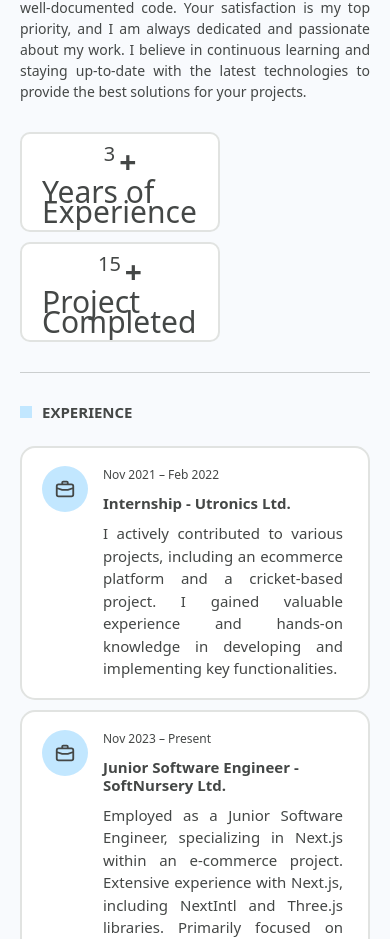
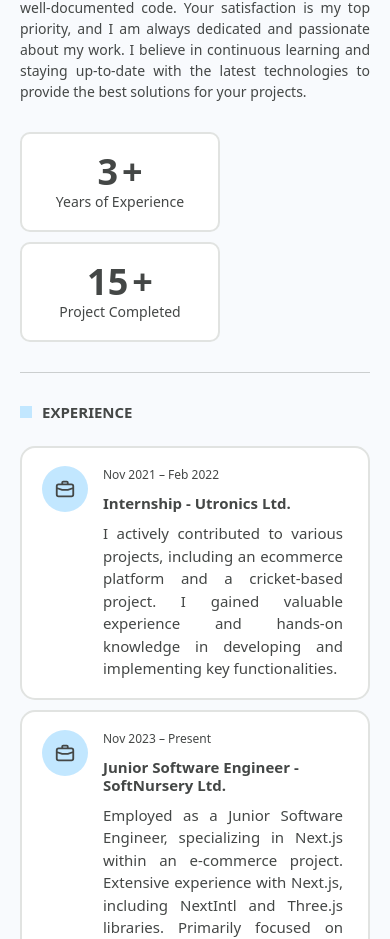
Before and after one commit to azn-arabin/azn-arabin, a Next.js app: page / in a window 390 px wide. Shown: the part 1055-1994 px from the top of the page. Built offline with nearby package versions, Linux system fonts and the light colour scheme; no server answers.

Commit message:
Updated achievement of about section

```diff
--- a/src/components/common/animations/count-up-animation.js
+++ b/src/components/common/animations/count-up-animation.js
@@ -38,7 +38,7 @@ const CountUpAnimation = ({ startValue = 0, endValue }) => {
     }
   }, [isInView]);
 
-  return <motion.h2 ref={containerRef}>{Math.abs(currentValue)}</motion.h2>;
+  return <motion.span ref={containerRef}>{Math.abs(currentValue)}</motion.span>;
 };
 
 export default CountUpAnimation;
--- a/src/components/landing/about/achievement.js
+++ b/src/components/landing/about/achievement.js
@@ -8,7 +8,7 @@ const Achievement = () => {
     <div className={styles.achievements}>
       {achievements.map((achievement, id) => (
         <div className={styles.achievement} key={id}>
-          <div className="flex flex-row gap-1 font-bold text-4xl">
+          <div className="flex flex-row gap-1 font-bold text-4xl xs:text-4xl">
             <CountUpAnimation startValue={-100} endValue={achievement.amount} />
             <span>+</span>
           </div>
--- a/src/styles/about.module.css
+++ b/src/styles/about.module.css
@@ -210,15 +210,6 @@
     font-size: 14px;
   }
 
-  .achievement > :nth-of-type(1) {
-    font-size: 30px;
-  }
-
-  .achievement > :nth-of-type(2) {
-    font-weight: 400;
-    font-size: 13px;
-  }
-
   .skill {
     font-size: 15px;
   }
```
